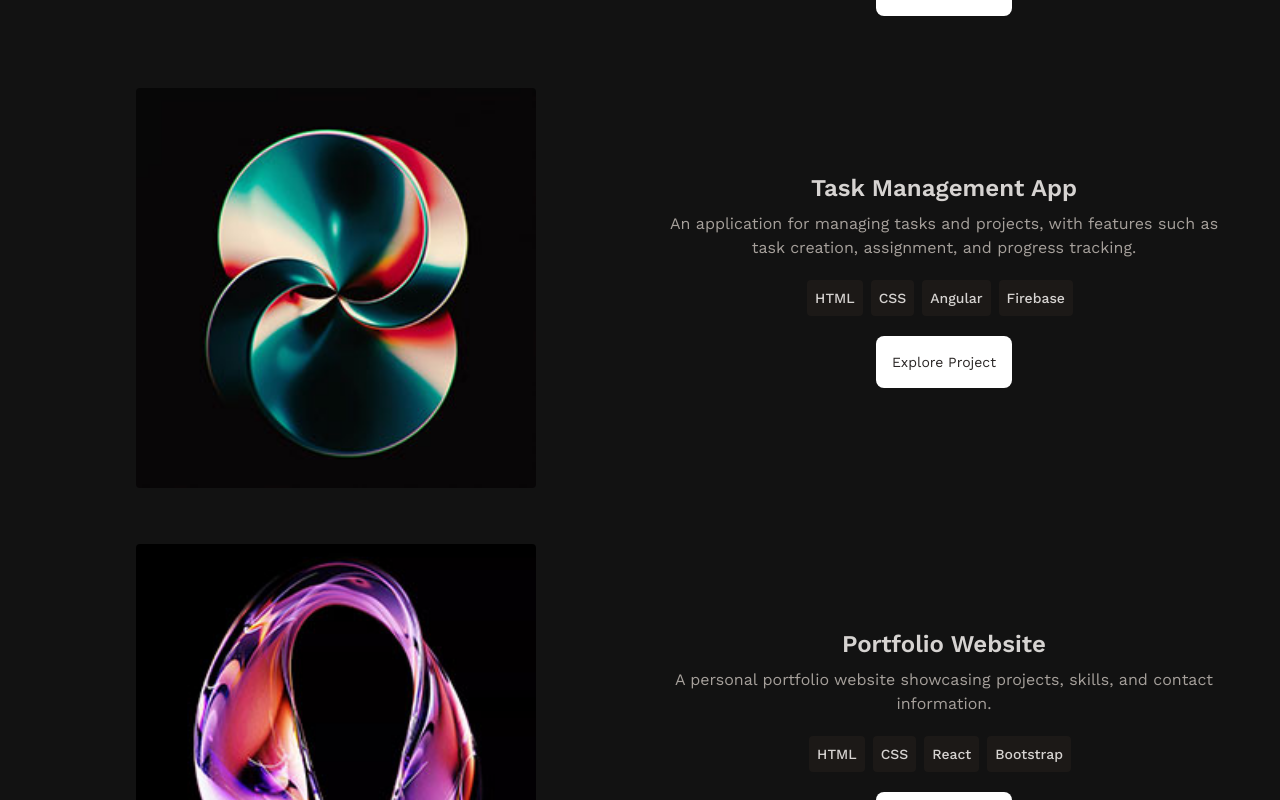
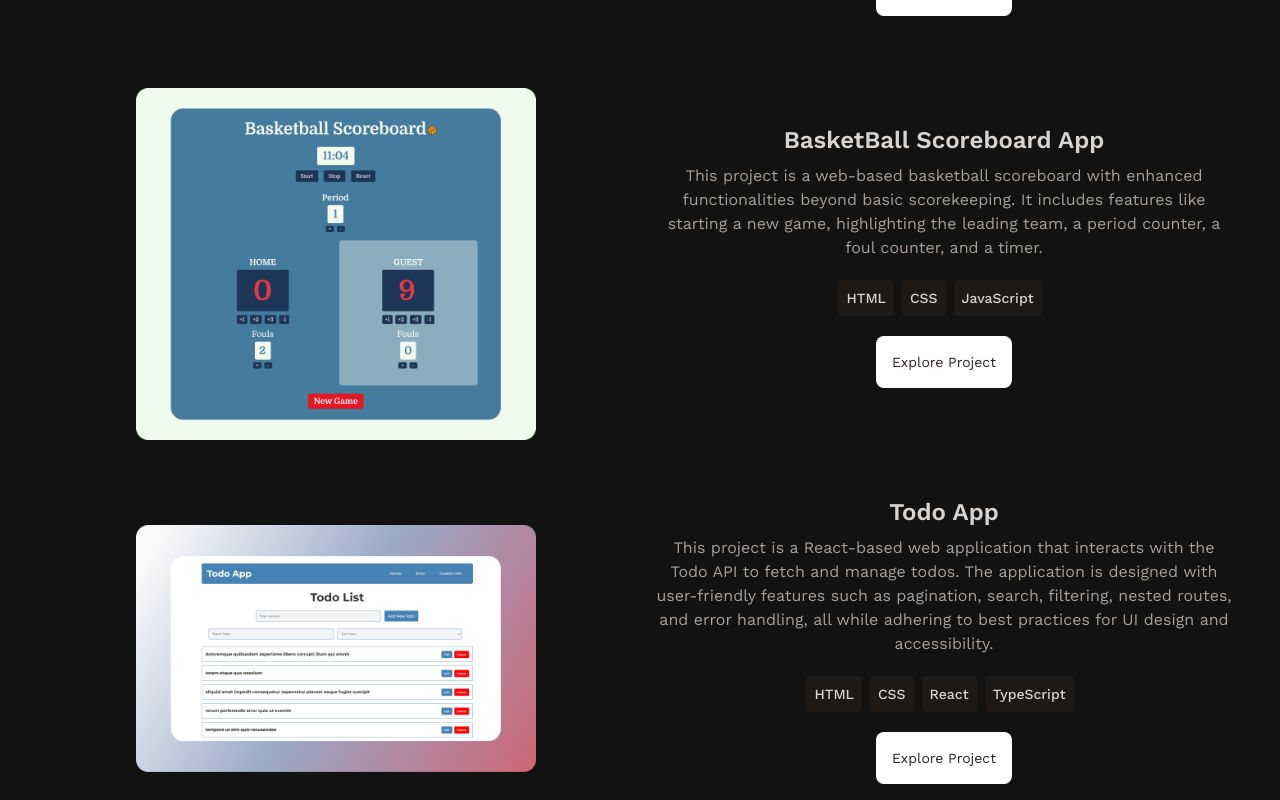
Before and after one commit to Timmydrax/Portfolio-2.0, a React (Vite) app: page / in a window 1280 px wide. Shown: the part 1720-2520 px from the top of the page. Built offline with nearby package versions, Linux system fonts and the light colour scheme.

Commit message:
FIX: Bug Fix

```diff
--- a/src/constants/index.js
+++ b/src/constants/index.js
@@ -1,6 +1,6 @@
 import project1 from "../assets/projects/project-one.png";
-import project2 from "../assets/projects/project-2.webp";
-import project3 from "../assets/projects/project-3.webp";
+import project2 from "../assets/projects/project-two.png";
+import project3 from "../assets/projects/project-three.png";
 import project4 from "../assets/projects/project-4.webp";
 
 export const HERO_CONTENT = `I’m a frontend engineer who started this journey a little over a year ago and I’ve been hooked ever since. I love bringing ideas to life with React, TypeScript, Tailwind, and Framer Motion, crafting websites that feel smooth, look sharp, and actually make sense to use. Whether I’m debugging late at night or fine-tuning animations, I’m always chasing that ‘wow, this feels nice’ moment.`;
@@ -41,18 +41,20 @@ export const PROJECTS = [
     link: "https://sabitalk.vercel.app",
   },
   {
-    title: "Task Management App",
+    title: "BasketBall Scoreboard App",
     image: project2,
     description:
-      "An application for managing tasks and projects, with features such as task creation, assignment, and progress tracking.",
-    technologies: ["HTML", "CSS", "Angular", "Firebase"],
+      "This project is a web-based basketball scoreboard with enhanced functionalities beyond basic scorekeeping. It includes features like starting a new game, highlighting the leading team, a period counter, a foul counter, and a timer.",
+    technologies: ["HTML", "CSS", "JavaScript"],
+    link: "https://timmydrax.github.io/basketball-scoreboard/",
   },
   {
-    title: "Portfolio Website",
+    title: "Todo App",
     image: project3,
     description:
-      "A personal portfolio website showcasing projects, skills, and contact information.",
-    technologies: ["HTML", "CSS", "React", "Bootstrap"],
+      "This project is a React-based web application that interacts with the Todo API to fetch and manage todos. The application is designed with user-friendly features such as pagination, search, filtering, nested routes, and error handling, all while adhering to best practices for UI design and accessibility.",
+    technologies: ["HTML", "CSS", "React", "TypeScript"],
+    link: "https://second-semester-examination.netlify.app/",
   },
   {
     title: "Blogging Platform",
@@ -60,6 +62,7 @@ export const PROJECTS = [
     description:
       "A platform for creating and publishing blog posts, with features like rich text editing, commenting, and user profiles.",
     technologies: ["HTML", "CSS", "Vue.js", "Express", "mySQL"],
+    link: "https://sabitalk.vercel.app",
   },
 ];
 
```
Also changed, not shown: src/assets/projects/project-three.png (added), src/assets/projects/project-two.png (added).
